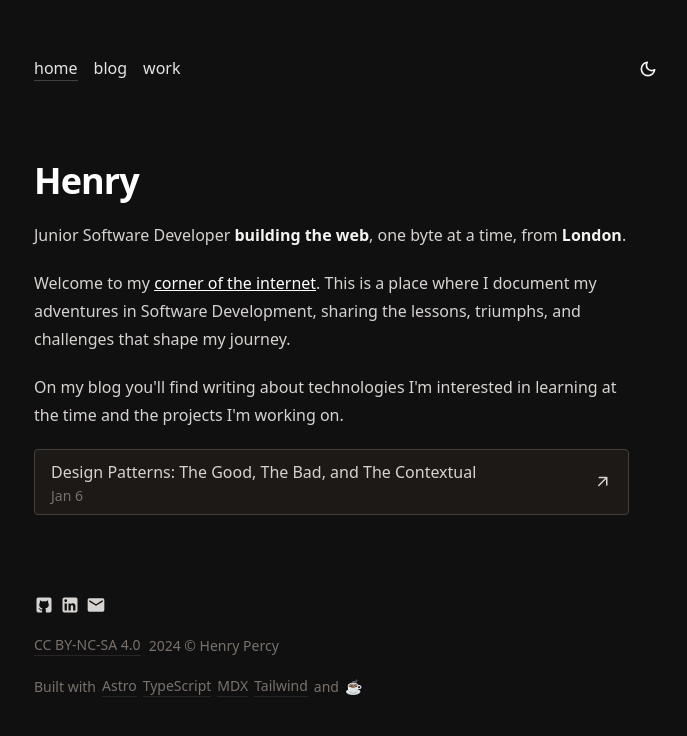
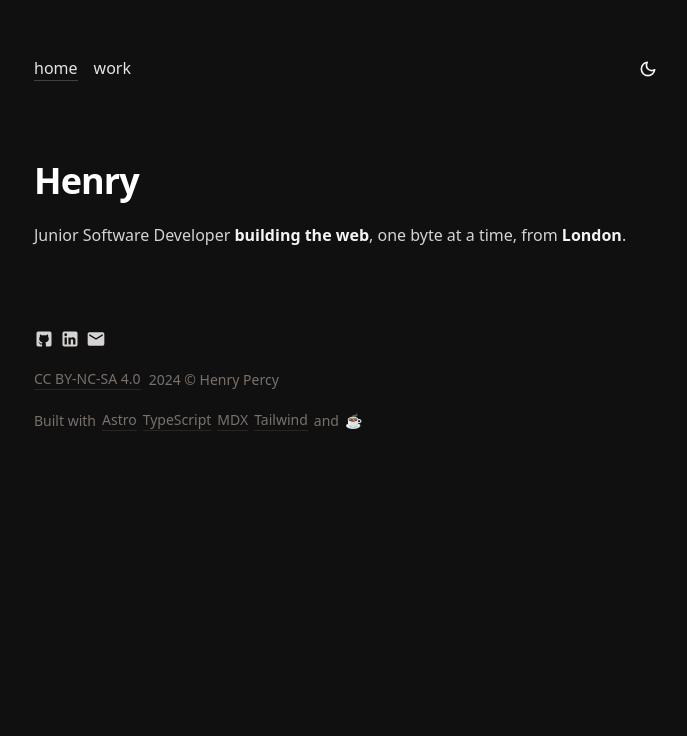
Before and after one commit to henryppercy/astrofolio, an Astro site: page / in a window 1280 px wide. Shown: the whole page, without its empty margins (294-981 px from the left). Built offline with nearby package versions, Linux system fonts and the light colour scheme; Astro itself is replaced by a stand-in of ours.

Commit message:
tmp: remove blog section

```diff
--- a/src/layouts/Layout.astro
+++ b/src/layouts/Layout.astro
@@ -25,7 +25,7 @@ const path = Astro.url.pathname;
 			<nav class="flex justify-between">
 				<ul class="flex gap-x-4">
 					<li><a class="hover:text-stone-950 hover:dark:text-stone-50" href="/">home</a>{path === '/' && <div transition:name="nav-underline" class="h-px w-full bg-stone-300 dark:bg-stone-700"></div>}</li>
-					<li><a class="hover:text-stone-950 hover:dark:text-stone-50" href="/posts">blog</a>{path === '/posts/' && <div transition:name="nav-underline" class="h-px w-full bg-stone-300 dark:bg-stone-700"></div>}</li>
+					<!-- <li><a class="hover:text-stone-950 hover:dark:text-stone-50" href="/posts">blog</a>{path === '/posts/' && <div transition:name="nav-underline" class="h-px w-full bg-stone-300 dark:bg-stone-700"></div>}</li> -->
 					<li><a class="hover:text-stone-950 hover:dark:text-stone-50" href="/work">work</a>{path === '/work/' && <div transition:name="nav-underline" class="h-px w-full bg-stone-300 dark:bg-stone-700"></div>}</li>
 				</ul>
 				<button id="theme-toggle">
--- a/src/pages/index.astro
+++ b/src/pages/index.astro
@@ -12,9 +12,9 @@ const posts = await getCollection('post');
 		<section class="space-y-5 prose prose-stone dark:prose-invert">
 			<h1 class="mb-4 text-3xl font-bold leading-none tracking-tight md:text-4xl">Henry</h1>
 			<p>Junior Software Developer <span class="text-black dark:text-white font-semibold">building the web</span>, one byte at a time, from <span class="text-black dark:text-white font-semibold">London</span>.</p>
-			<p>Welcome to my <a href="https://xkcd.com/195/" target="_blank">corner of the internet</a>. This is a place where I document my adventures in Software Development, sharing the lessons, triumphs, and challenges that shape my journey.</p>
+			<!-- <p>Welcome to my <a href="https://xkcd.com/195/" target="_blank">corner of the internet</a>. This is a place where I document my adventures in Software Development, sharing the lessons, triumphs, and challenges that shape my journey.</p> -->
 
-			<p>On my blog you'll find writing about technologies I'm interested in learning at the time and the projects I'm working on.</p>
+			<!-- <p>On my blog you'll find writing about technologies I'm interested in learning at the time and the projects I'm working on.</p>
 			{posts
 				.filter(post => post.data.published)
 				.sort((a, b) => new Date(b.data.publishDate).getTime() - new Date(a.data.publishDate).getTime())
@@ -28,7 +28,7 @@ const posts = await getCollection('post');
 						<svg class="shrink-0 fill-stone-700 dark:fill-stone-300 group-hover:fill-black group-hover:dark:fill-white transition-all duration-500" xmlns="http://www.w3.org/2000/svg" width="18" height="18" viewBox="0 0 24 24"><path d="m16 8.4l-8.9 8.9q-.275.275-.7.275t-.7-.275q-.275-.275-.275-.7t.275-.7L14.6 7H7q-.425 0-.713-.288T6 6q0-.425.288-.713T7 5h10q.425 0 .713.288T18 6v10q0 .425-.288.713T17 17q-.425 0-.713-.288T16 16V8.4Z"/></svg>
 					</a>
 				)
-			)}
+			)} -->
 		</section>
 	</main>
 </Layout>
```
